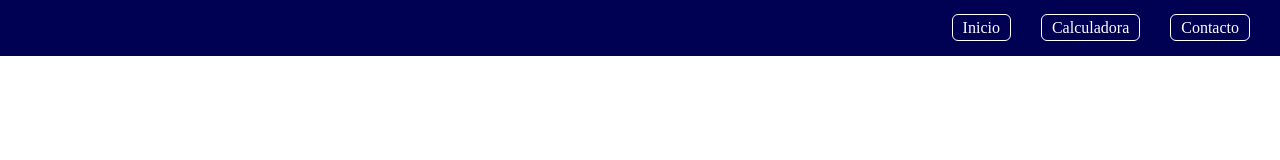
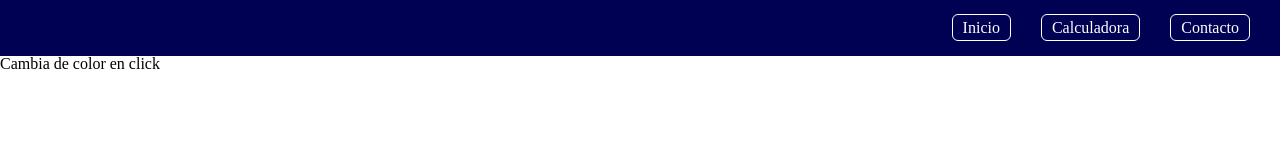
Before and after one commit to IFEE09/to-do-list-simple-javascript, a plain HTML site: page index.html in a window 1280 px wide. Drawn offline with Linux system fonts and the light colour scheme.

Commit message:
agregando elemento al hacer click

```diff
--- a/index.html
+++ b/index.html
@@ -1,5 +1,6 @@
 <!DOCTYPE html5>
 <html lang="en">
+
 <head>
     <meta charset="UTF-8">
     <meta name="viewport" content="width=device-width, initial-scale=1.0">
@@ -7,6 +8,7 @@
     <link rel="icon" href="./assets/js.png">
     <link rel="stylesheet" href="./index.css">
 </head>
+
 <body>
     <section>
         <div class="navbar-1">
@@ -19,5 +21,16 @@
             </header>
         </div>
     </section>
+    <section>
+        <h3 class="cambia" onclick="cambiarColor(this)">Cambia de color en click</h3>
+    </section>
+
+    <script>
+        function cambiarColor(elemento) {
+            // Cambiar el color al hacer clic
+            elemento.style.color = "red";
+        }
+    </script>
 </body>
+
 </html>
```
